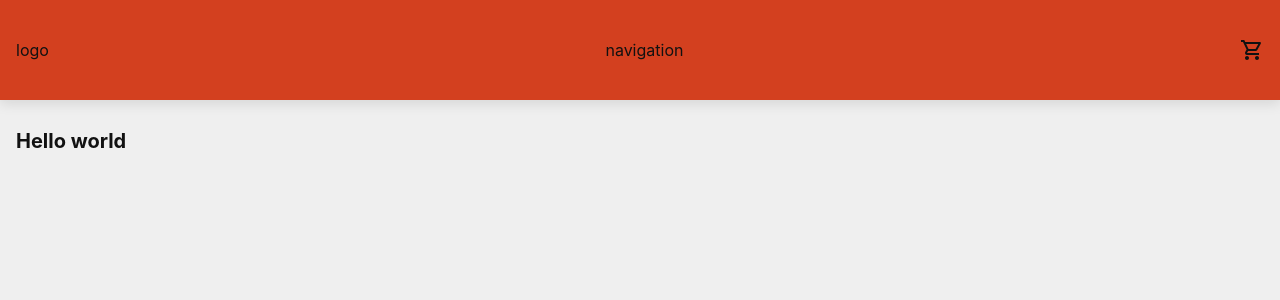
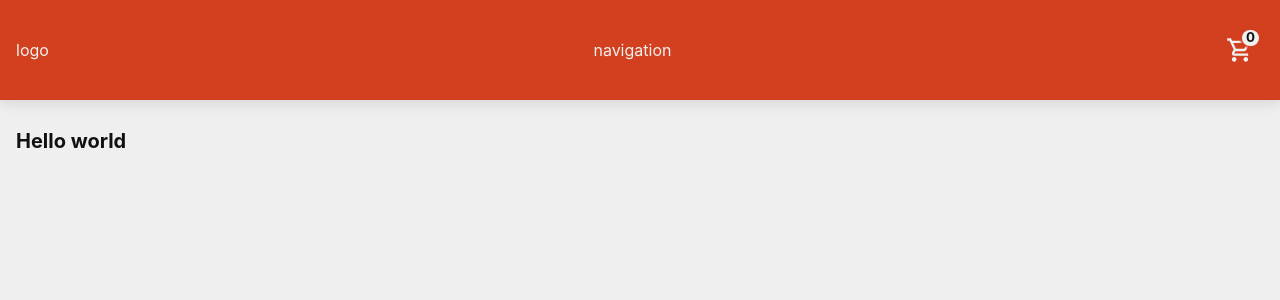
Before and after one commit to cichowsky/pizzeria, a Next.js app: page / in a window 1280 px wide. Shown: the top 300 px of the page. Built offline with nearby package versions, Linux system fonts and the light colour scheme.

Commit message:
create Cart component

```diff
--- /dev/null
+++ b/components/Cart/Cart.styles.ts
@@ -0,0 +1,43 @@
+import styled from 'styled-components';
+
+export const SCartButton = styled.button`
+  flex-shrink: 0;
+
+  width: 3rem;
+  height: 3rem;
+  position: relative;
+
+  display: inline-flex;
+  justify-content: center;
+  align-items: center;
+
+  padding: 0;
+  color: inherit;
+  background: none;
+  border: none;
+
+  cursor: pointer;
+
+  & > svg {
+    max-width: 1.75rem;
+    fill: currentColor;
+  }
+`;
+
+export const SAmount = styled.span`
+  position: absolute;
+  top: 0.25rem;
+  left: 1.625rem;
+
+  min-width: 1rem;
+  min-height: 1rem;
+  padding: 1px 4px;
+
+  line-height: 1;
+  font-weight: 700;
+
+  color: ${({ theme }) => theme.colors.text};
+  background-color: ${({ theme }) => theme.colors.headerText};
+  box-shadow: 0 0 0.125rem 0.125rem ${({ theme }) => theme.colors.headerBackground};
+  border-radius: 9999px;
+`;
--- /dev/null
+++ b/components/Cart/Cart.tsx
@@ -0,0 +1,15 @@
+import CartIcon from 'public/icons/shopping_cart.svg';
+import { SCartButton, SAmount } from './Cart.styles';
+
+const Cart = () => {
+  const amount = 0;
+
+  return (
+    <SCartButton type="button">
+      <CartIcon />
+      <SAmount>{amount <= 99 ? amount : '99↑'}</SAmount>
+    </SCartButton>
+  );
+};
+
+export default Cart;
--- a/components/Header/Header.styles.ts
+++ b/components/Header/Header.styles.ts
@@ -6,7 +6,8 @@ export const SWrapper = styled.header`
   left: 0;
   right: 0;
   height: var(--headerHeight);
-  background-color: ${({ theme }) => theme.colors.primary};
+  color: ${({ theme }) => theme.colors.headerText};
+  background-color: ${({ theme }) => theme.colors.headerBackground};
   box-shadow: ${({ theme }) => theme.boxShadow};
   z-index: 50;
 `;
@@ -14,9 +15,9 @@ export const SWrapper = styled.header`
 export const SInner = styled.div`
   height: 100%;
   max-width: ${({ theme }) => theme.layout.maxWidth};
-  padding: 0 ${({ theme }) => theme.layout.padding};
-  margin: 0 auto;
   display: flex;
   justify-content: space-between;
   align-items: center;
+  padding: 0 ${({ theme }) => theme.layout.padding};
+  margin: 0 auto;
 `;
--- a/components/Header/Header.tsx
+++ b/components/Header/Header.tsx
@@ -1,4 +1,4 @@
-import CartIcon from 'public/icons/shopping_cart.svg';
+import Cart from 'components/Cart/Cart';
 import { SWrapper, SInner } from './Header.styles';
 
 const Header = () => {
@@ -7,7 +7,7 @@ const Header = () => {
       <SInner>
         <div>logo</div>
         <div>navigation</div> {/* mobile - hamburger, desktop links */}
-        <CartIcon />
+        <Cart />
       </SInner>
     </SWrapper>
   );
--- a/styled.d.ts
+++ b/styled.d.ts
@@ -7,6 +7,8 @@ declare module 'styled-components' {
       text: string;
       primary: string;
       background: string;
+      headerText: string;
+      headerBackground: string;
     };
     layout: {
       maxWidth: string;
--- a/styles/theme.ts
+++ b/styles/theme.ts
@@ -5,6 +5,8 @@ const theme: DefaultTheme = {
     text: '#111111',
     primary: '#d3401f',
     background: '#efefef',
+    headerText: '#f1f1f1',
+    headerBackground: '#d3401f',
   },
   layout: {
     maxWidth: '1280px',
```
Also changed, not shown: public/icons/shopping_cart.svg.
